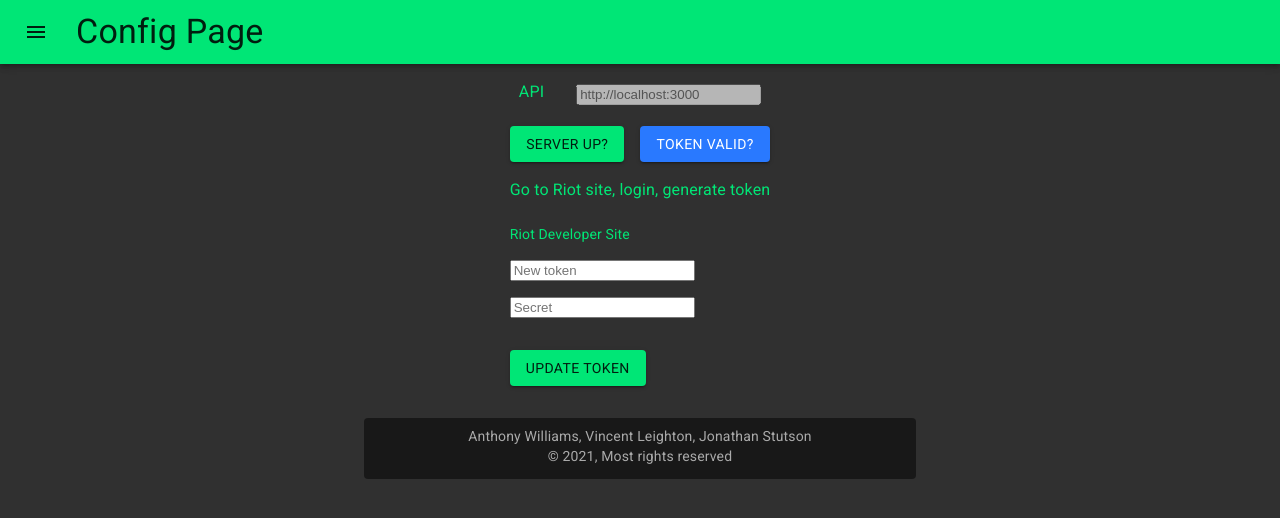
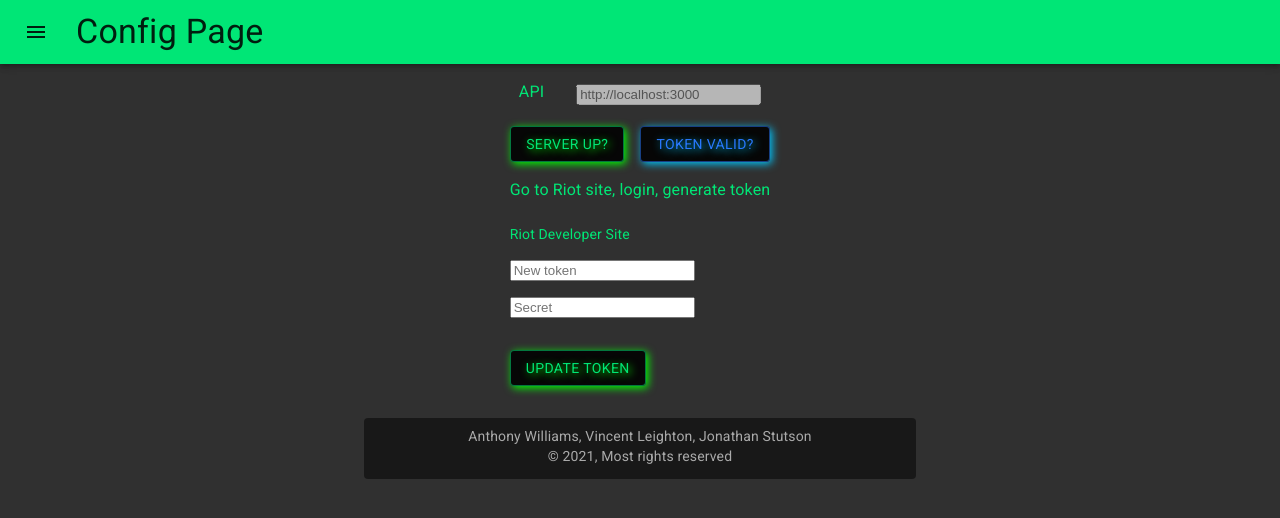
Before and after one commit to Wolven531/simple-cra-app, a React (Create React App) app: page /config in a window 1280 px wide. Shown: the top 518 px of the page. Built offline with nearby package versions, Linux system fonts and the light colour scheme.

Commit message:
Changes to button style in theme.ts Changes to buttons throughout page to match styling convention

```diff
--- a/src/ConfigPage/ConfigPage.tsx
+++ b/src/ConfigPage/ConfigPage.tsx
@@ -76,7 +76,7 @@ const ConfigPage: FC<ConfigPageProps> = ({
 					onClick={() => {
 						fireHealthCheck()
 					}}
-					variant="contained"
+					variant="outlined"
 				>
 					Server Up?
 				</Button>
@@ -86,7 +86,7 @@ const ConfigPage: FC<ConfigPageProps> = ({
 					onClick={() => {
 						fireTokenCheck()
 					}}
-					variant="contained"
+					variant="outlined"
 				>
 					Token valid?
 				</Button>
@@ -134,7 +134,7 @@ const ConfigPage: FC<ConfigPageProps> = ({
 							onClick={() => {
 								fireTokenUpdate()
 							}}
-							variant="contained"
+							variant="outlined"
 						>
 							Update Token
 						</Button>
--- a/src/SearchUsersPage/SearchUsersPage.tsx
+++ b/src/SearchUsersPage/SearchUsersPage.tsx
@@ -40,13 +40,6 @@ const useStyles = makeStyles({
 		display: 'flex',
 		justifyContent: 'center',
 		marginBottom: theme.spacing(3),
-	}),
-	addUserButton: (theme: Theme) => ({
-		background: theme.palette.primary.contrastText,
-		border: 'solid',
-		// Keep it or leave it, just Vinny playing with CSS
-		textShadow: '2px 2px 8px #00FF00',
-		boxShadow: '2px 2px 8px #00FF00',
 	}),
 	successContainer: (theme: Theme) => ({
 		display: 'flex',
@@ -151,7 +144,7 @@ const SearchUsersPage: FC<SearchUsersPageProps> = ({
 						onClick={() => {
 							fireUserSearch(searchValue)
 						}}
-						variant="contained"
+						variant="outlined"
 					>
 						Search
 					</Button>
@@ -217,10 +210,10 @@ const SearchUsersPage: FC<SearchUsersPageProps> = ({
 					<Container fixed className={classes.addUserButtonContainer}>
 						<Button
 							color="primary"
-							className={classes.addUserButton}
 							onClick={() => {
 								addUserToServer(result.id)
 							}}
+							variant="outlined"
 						>
 							Add User to Server
 						</Button>
--- a/src/index.css
+++ b/src/index.css
@@ -1,13 +1,4 @@
-body {
-	font-family: -apple-system, BlinkMacSystemFont, 'Segoe UI', 'Roboto', 'Oxygen',
-		'Ubuntu', 'Cantarell', 'Fira Sans', 'Droid Sans', 'Helvetica Neue',
-		sans-serif;
-	margin: 0;
-	-webkit-font-smoothing: antialiased;
-	-moz-osx-font-smoothing: grayscale;
+.MuiButton-root.MuiButton-outlinedSecondary{
+	box-shadow: rgb(0, 200, 255) 2px 2px 8px;
+	text-shadow: rgb(0, 200, 255) 2px 2px 8px;
 }
-
-code {
-	font-family: source-code-pro, Menlo, Monaco, Consolas, 'Courier New',
-		monospace;
-}
--- a/src/theme.ts
+++ b/src/theme.ts
@@ -28,7 +28,14 @@ const theme = createMuiTheme({
 		body2: {
 			color: grey.A400,
 		},
+		button: {
+			border: '1px solid',
+			textShadow: '2px 2px 8px #00FF00',
+			boxShadow: '2px 2px 8px #00FF00',
+		},
 	},
 })
 
+theme.typography.button.background = theme.palette.primary.contrastText
+
 export { theme }
```
